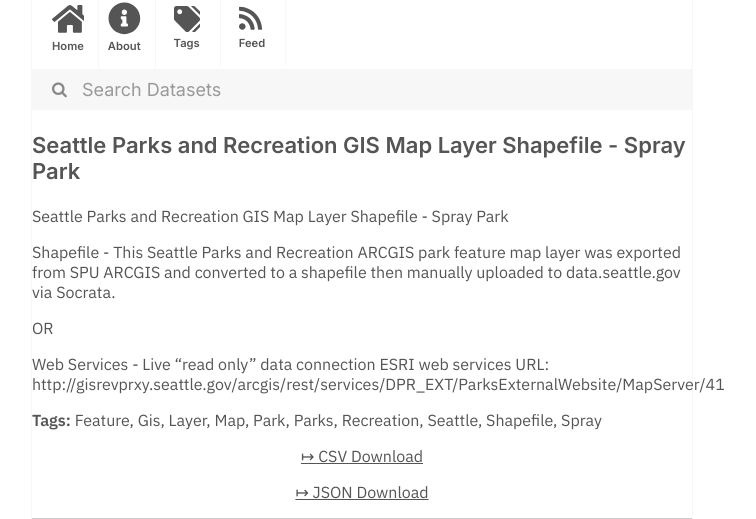
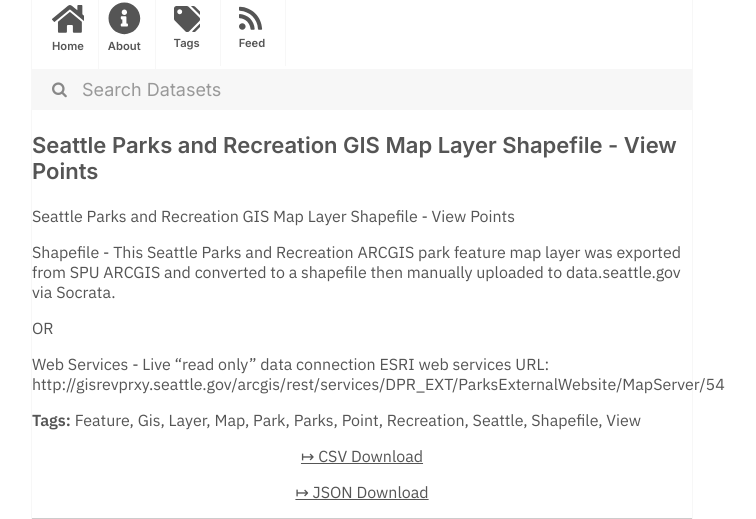
Before and after one commit to dayda-entities/city-of-seattle, a Jekyll site: the page built from _posts/2020-11-10-seattle-parks-and-recreation-g.md, in a window 1280 px wide. Shown: the part 216-735 px from the top of the page, without its empty margins (278-1034 px from the left). Built offline with Jekyll 4.4.1, drawn with Linux system fonts in a browser that asks for light colours.

Commit message:
Publish Data

```diff
--- a/_posts/2020-11-10-seattle-parks-and-recreation-g.md
+++ b/_posts/2020-11-10-seattle-parks-and-recreation-g.md
@@ -1,7 +1,7 @@
 ---
-title: Seattle Parks and Recreation GIS Map Layer Shapefile - Spray Park
-created: '2020-11-10T16:59:18.682822'
-modified: '2020-11-10T16:59:18.682829'
+title: Seattle Parks and Recreation GIS Map Layer Shapefile - View Points
+created: '2020-11-10T16:59:18.797684'
+modified: '2020-11-10T16:59:18.797695'
 state: active
 type: dataset
 tags:
@@ -11,21 +11,22 @@ tags:
   - Map
   - Park
   - Parks
+  - Point
   - Recreation
   - Seattle
   - Shapefile
-  - Spray
+  - View
 groups:
   - Local Government
-csv_url: 'https://data.seattle.gov/api/views/ikh4-6i8u/rows.csv?accessType=DOWNLOAD'
-json_url: 'https://data.seattle.gov/api/views/ikh4-6i8u/rows.json?accessType=DOWNLOAD'
+csv_url: 'https://data.seattle.gov/api/views/9c5r-54ck/rows.csv?accessType=DOWNLOAD'
+json_url: 'https://data.seattle.gov/api/views/9c5r-54ck/rows.json?accessType=DOWNLOAD'
 layout: post
 
 ---
-Seattle Parks and Recreation GIS Map Layer Shapefile - Spray Park
+Seattle Parks and Recreation GIS Map Layer Shapefile - View Points
 
 Shapefile - This Seattle Parks and Recreation ARCGIS park feature map layer was exported from SPU ARCGIS and converted to a shapefile then manually uploaded to data.seattle.gov via Socrata.
 
 OR
 
-Web Services - Live "read only" data connection ESRI web services URL: http://gisrevprxy.seattle.gov/arcgis/rest/services/DPR_EXT/ParksExternalWebsite/MapServer/41
+Web Services - Live "read only" data connection ESRI web services URL: http://gisrevprxy.seattle.gov/arcgis/rest/services/DPR_EXT/ParksExternalWebsite/MapServer/54
```
